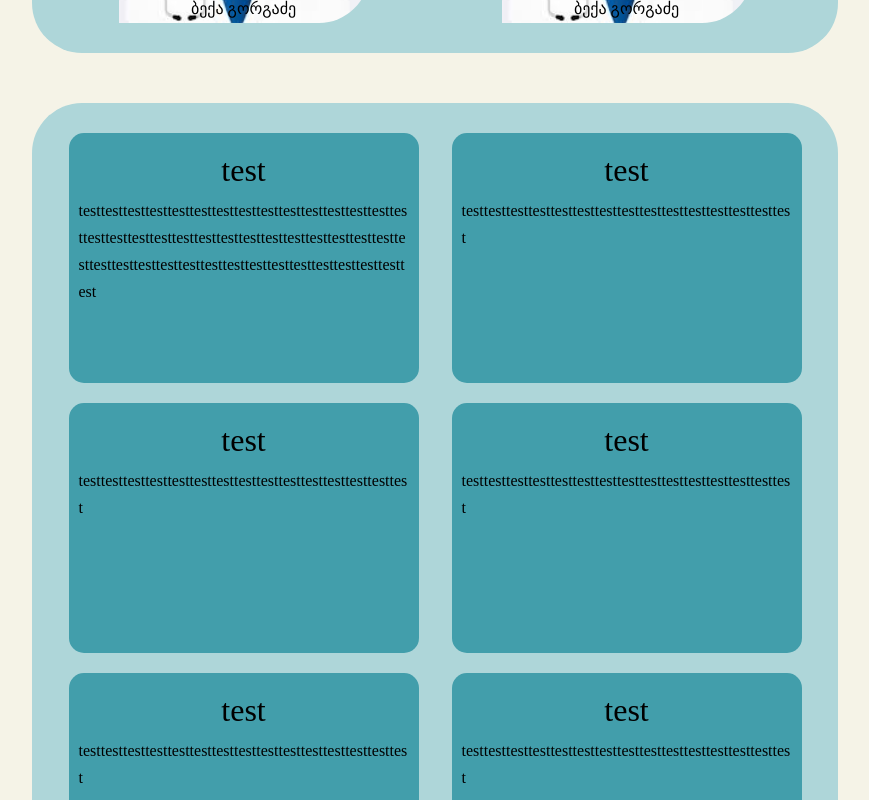
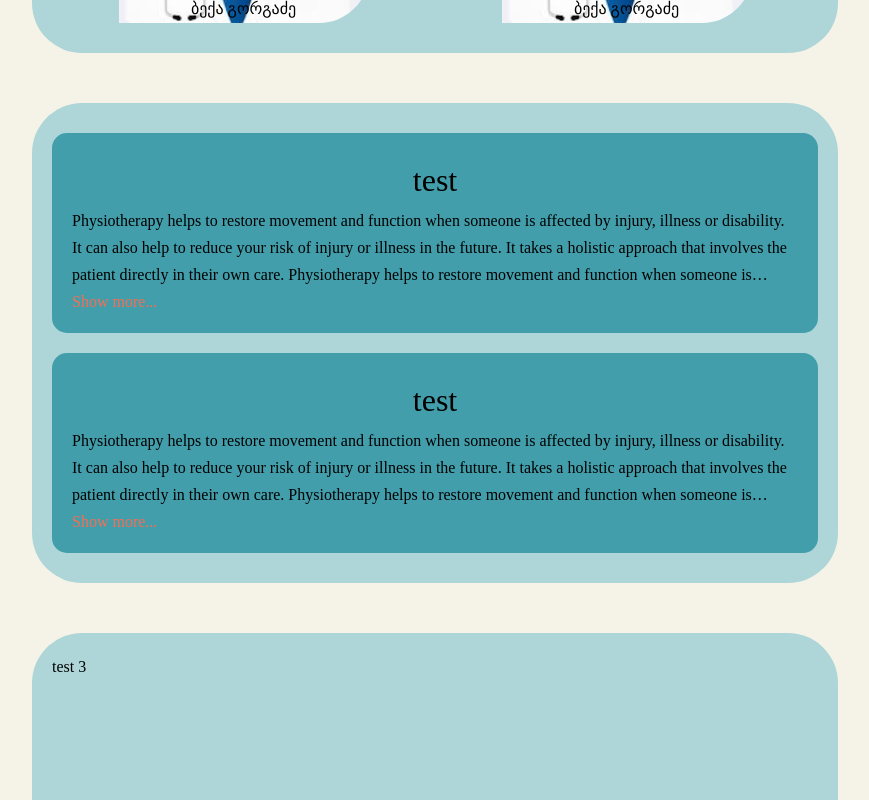
Before and after one commit to GorgadzeU/MedFoxWeb, a React (Create React App) app: page /patient in a window 1280 px wide. Shown: the part 1180-1980 px from the top of the page, without its empty margins (205-1074 px from the left). Built offline with nearby package versions, Linux system fonts and the light colour scheme.

Commit message:
Added service cards

```diff
--- a/src/index.css
+++ b/src/index.css
@@ -29,4 +29,6 @@ h3,
 h4,
 h5 {
   font-weight: normal;
+  margin: 0;
+  padding: 0;
 }
--- /dev/null
+++ b/src/pages/patients/ServiceCard.css
@@ -0,0 +1,37 @@
+.service-card {
+  width: 100%;
+  height: 200px;
+  background-color: var(--srf-dark);
+  border-radius: 15px;
+  margin: 1rem 0;
+  padding: 2rem;
+  overflow: hidden;
+  transition: all 0.3s ease;
+}
+
+.service-card > h1 {
+  text-align: center;
+}
+
+.service-card__content {
+  display: -webkit-box;
+  -webkit-line-clamp: 3;
+  -webkit-box-orient: vertical;
+  overflow: hidden;
+  text-overflow: ellipsis;
+}
+
+.service-card__aciton {
+  width: 100%;
+  height: 20px;
+  color: var(--primary);
+  cursor: pointer;
+}
+
+.show-full {
+  height: 300px;
+}
+
+.show-full > .service-card__content {
+  all: revert;
+}
--- /dev/null
+++ b/src/pages/patients/ServiceCard.jsx
@@ -0,0 +1,21 @@
+import React, { useState } from 'react';
+import './ServiceCard.css';
+
+const ServiceCard = ({ title, content }) => {
+  const [showFull, setShowFull] = useState(false);
+
+  return (
+    <div className={`service-card ${showFull && 'show-full'}`}>
+      <h1>{title}</h1>
+      <div className='service-card__content'>{content}</div>
+      <span
+        className='service-card__aciton'
+        onClick={() => setShowFull((prevState) => !prevState)}
+      >
+        Show {showFull ? 'less' : 'more'}...
+      </span>
+    </div>
+  );
+};
+
+export default ServiceCard;
--- a/src/pages/patients/Services.jsx
+++ b/src/pages/patients/Services.jsx
@@ -1,34 +1,41 @@
 import React from 'react';
 import './Services.css';
 
-import Card from '../../components/Card';
+import ServiceCard from './ServiceCard';
 
 const Services = () => {
   return (
     <div className='services'>
-      <Card
+      <ServiceCard
         title='test'
-        content='testtesttesttesttesttesttesttesttesttesttesttesttesttesttesttesttesttesttesttesttesttesttesttesttesttesttesttesttesttesttesttesttesttesttesttesttesttesttesttesttesttesttesttesttest'
+        content='Physiotherapy helps to restore movement and
+        function when someone is affected by injury,
+         illness or disability. It can also help to reduce
+          your risk of injury or illness in the future.
+          It takes a holistic approach that involves the patient
+          directly in their own care.
+          Physiotherapy helps to restore movement and
+        function when someone is affected by injury,
+         illness or disability. It can also help to reduce
+          your risk of injury or illness in the future.
+          It takes a holistic approach that involves the patient
+          directly in their own care.'
       />
-      <Card
+
+      <ServiceCard
         title='test'
-        content='testtesttesttesttesttesttesttesttesttesttesttesttesttesttest'
-      />
-      <Card
-        title='test'
-        content='testtesttesttesttesttesttesttesttesttesttesttesttesttesttest'
-      />
-      <Card
-        title='test'
-        content='testtesttesttesttesttesttesttesttesttesttesttesttesttesttest'
-      />
-      <Card
-        title='test'
-        content='testtesttesttesttesttesttesttesttesttesttesttesttesttesttest'
-      />
-      <Card
-        title='test'
-        content='testtesttesttesttesttesttesttesttesttesttesttesttesttesttest'
+        content='Physiotherapy helps to restore movement and
+        function when someone is affected by injury,
+         illness or disability. It can also help to reduce
+          your risk of injury or illness in the future.
+          It takes a holistic approach that involves the patient
+          directly in their own care.
+          Physiotherapy helps to restore movement and
+        function when someone is affected by injury,
+         illness or disability. It can also help to reduce
+          your risk of injury or illness in the future.
+          It takes a holistic approach that involves the patient
+          directly in their own care.'
       />
     </div>
   );
```
